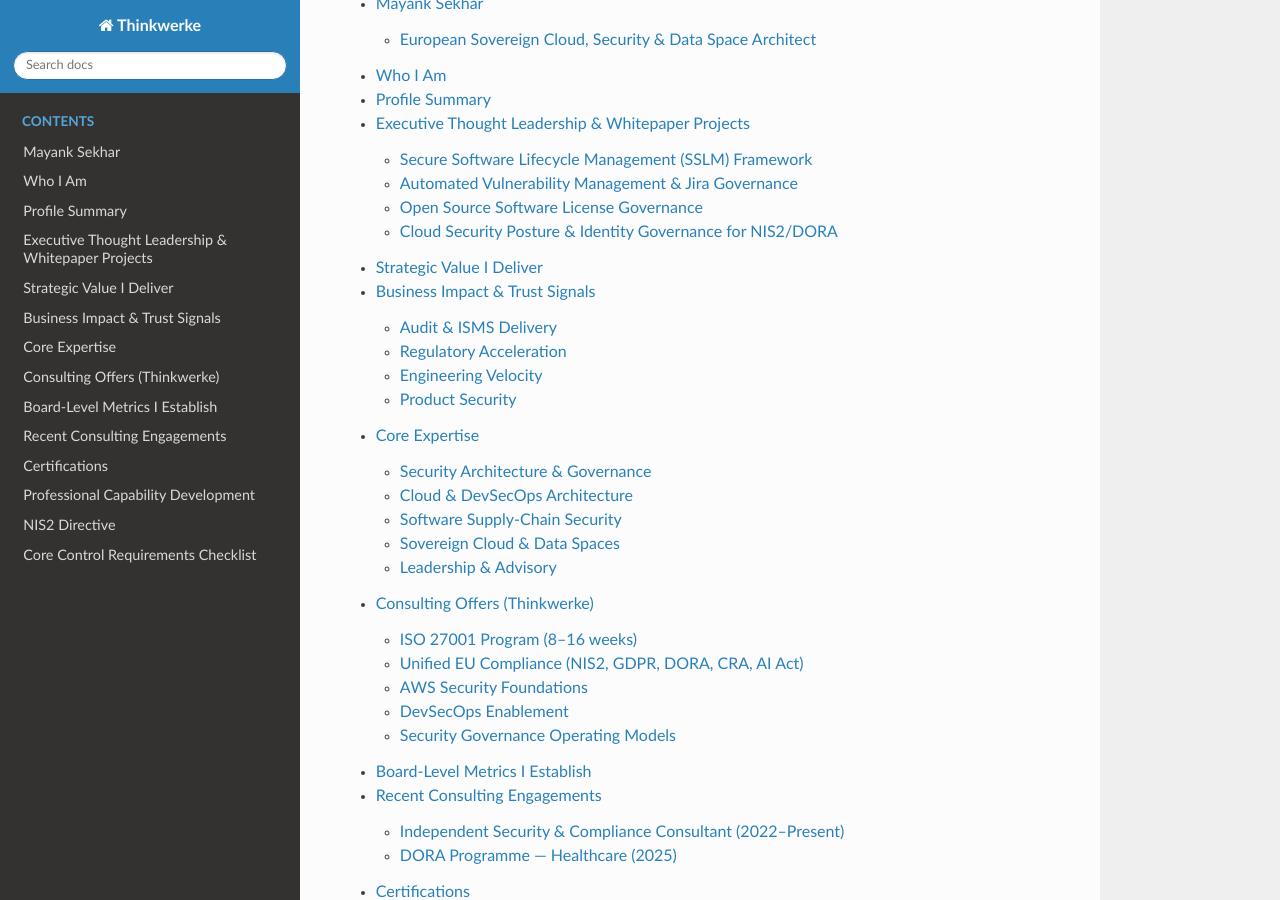
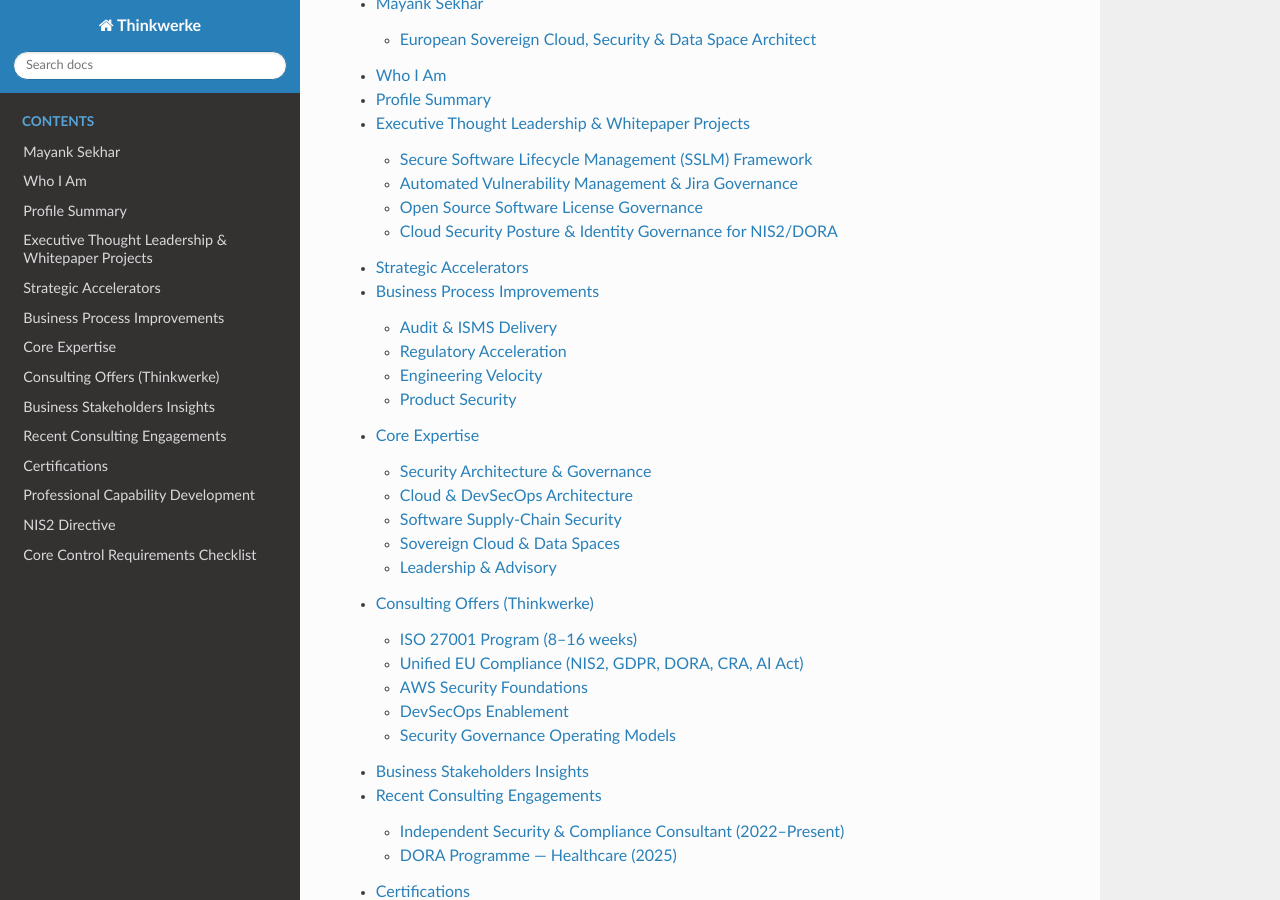
Before and after one commit to Mynkskhr/docs.thinkwerke, a Sphinx documentation site: the page built from docs/source/index.rst, in a window 1280 px wide and 900 px high, scrolled down 2618 px. Built offline with Sphinx 7.4.7 and the Read the Docs theme 3.1.0, drawn with Linux system fonts in a browser that asks for light colours; some of the changed lines change nothing that is shown.

Commit message:
Update profile.rst

```diff
--- a/docs/source/profile.rst
+++ b/docs/source/profile.rst
@@ -12,9 +12,9 @@
 Who I Am
 ========
 
-I am a European-focused Information Security & Cloud Security Architect with **12+ years of experience**
-across sovereign cloud, critical infrastructure, regulated industries, and complex multi-stakeholder
-organisations.
+I am a EU focused Information Security & Cloud Security Architect with **12+ years of experience**
+across critical infrastructure, regulated industries, and complex multi-stakeholder
+organisations with keen interest on EU Sovereign Cloud Architecture and Development Space.
 
 My strength is the ability to operate seamlessly across the entire spectrum:
 
@@ -24,7 +24,7 @@
 * compliance
 * executive strategy
 
-I specialise in translating complex EU regulations — **NIS2, DORA, GDPR, CRA, EU Data Act, AI Act** —
+I specialise in translating complex EU regulations **NIS2, DORA, GDPR, CRA, EU Data Act, AI Act and also on global frameworks ISO 27001, SOC 2 and CSA CCM **
 into secure-by-design architectures, operational controls, and evidence-driven compliance frameworks.
 
 My work blends:
@@ -32,16 +32,14 @@
 * AWS Solutions Architect Professional–level cloud engineering
 * ISO 27001 governance & audit readiness
 * DevSecOps and secure CI/CD automation
-* EU regulatory mapping across IT, OT/SCADA, IoT and cloud platforms
+* EU regulatory mapping across various industrial domains and cloud platforms
 * Software supply-chain security and evidence generation
-
-I am not a theorist — **I architect, govern, implement, and deliver.**
 
 Profile Summary
 ===============
 
 Security, Cloud, and Regulatory Consultant with deep experience delivering secure cloud platforms,
-sovereign cloud architectures, and compliance-by-design operating models across **Europe and APAC**.
+sovereign cloud architectures, and compliance-by-design operating models across European Union.
 
 My background includes engineering roles at **IBM, Oracle, OpenText** and consulting engagements with
 **Red Hat, Microsoft, and AWS partners**, enabling me to bridge:
@@ -71,7 +69,7 @@
 -----------------------------------------------------
 
 End-to-end model integrating SAST, SCA/SBOM, API Security, DAST, IaC scanning, container scanning,
-and secrets detection — mapped directly to **NIS2, CRA, ISO 27001, SOC 2**.
+and secrets detection — mapped directly to **NIS2, CRA, ISO 27001, SOC 2 (Can be extended to DORA and DATA ACT)**.
 
 Automated Vulnerability Management & Jira Governance
 ----------------------------------------------------
@@ -94,7 +92,7 @@
 These frameworks form the basis of **Thinkwerke’s 3–4 week PoC**, demonstrating rapid security
 modernisation in regulated environments.
 
-Strategic Value I Deliver
+Strategic Accelerators
 =========================
 
 * Align cybersecurity, cloud, and regulatory strategy with business outcomes
@@ -104,7 +102,7 @@
 * Deliver compliance across **NIS2, CRA, ISO 27001, DORA, GDPR, AI Act**
 * Enable supply-chain and SDLC maturity for product and platform teams
 
-Business Impact & Trust Signals
+Business Process Improvements
 ===============================
 
 Audit & ISMS Delivery
@@ -190,7 +188,7 @@
 
 Board-level reporting, risk operating models, and policy frameworks.
 
-Board-Level Metrics I Establish
+Business Stakeholders Insights
 ===============================
 
 * Compliance Coverage Index (NIS2, ISO 27001, DORA, CRA)
@@ -206,7 +204,7 @@
 Independent Security & Compliance Consultant (2022–Present)
 -----------------------------------------------------------
 
-Delivered AWS governance, secure CI/CD, and EU compliance alignment for a decentralised SaaS
+Delivered AWS governance, secure CI/CD, and EU compliance alignment for a decentralised Enterprise Java application Server SaaS
 organisation.
 
 DORA Programme — Healthcare (2025)
@@ -225,7 +223,7 @@
 * DORA Trained Professional
 * AWS Security Specialty (previously held)
 * SecurityX Architect (in progress)
-* COBIT, TOGAF/ArchiMate (planned)
+* TOGAF (planned Jan 2026)
 
 Professional Capability Development
 ===================================
```
